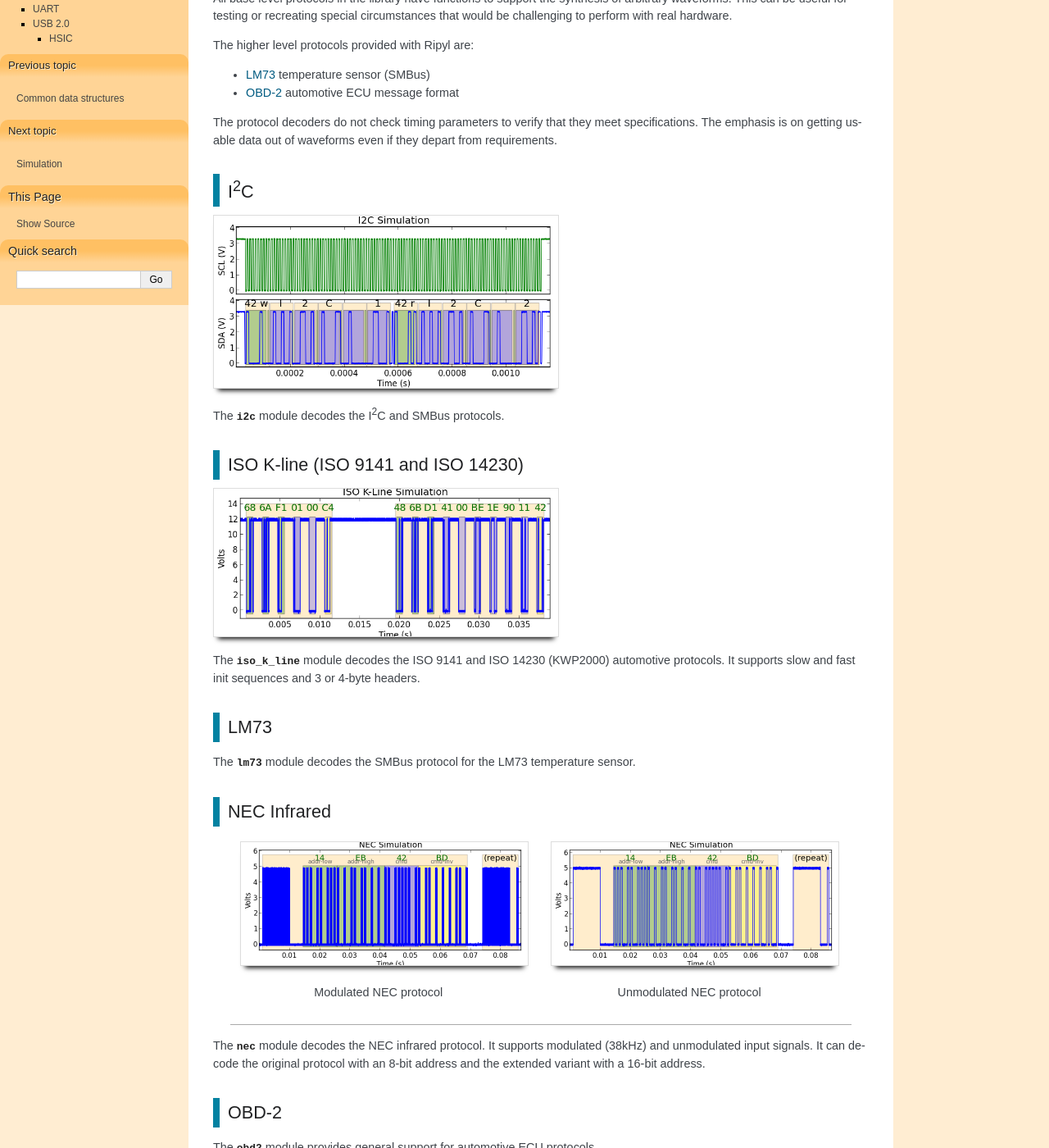
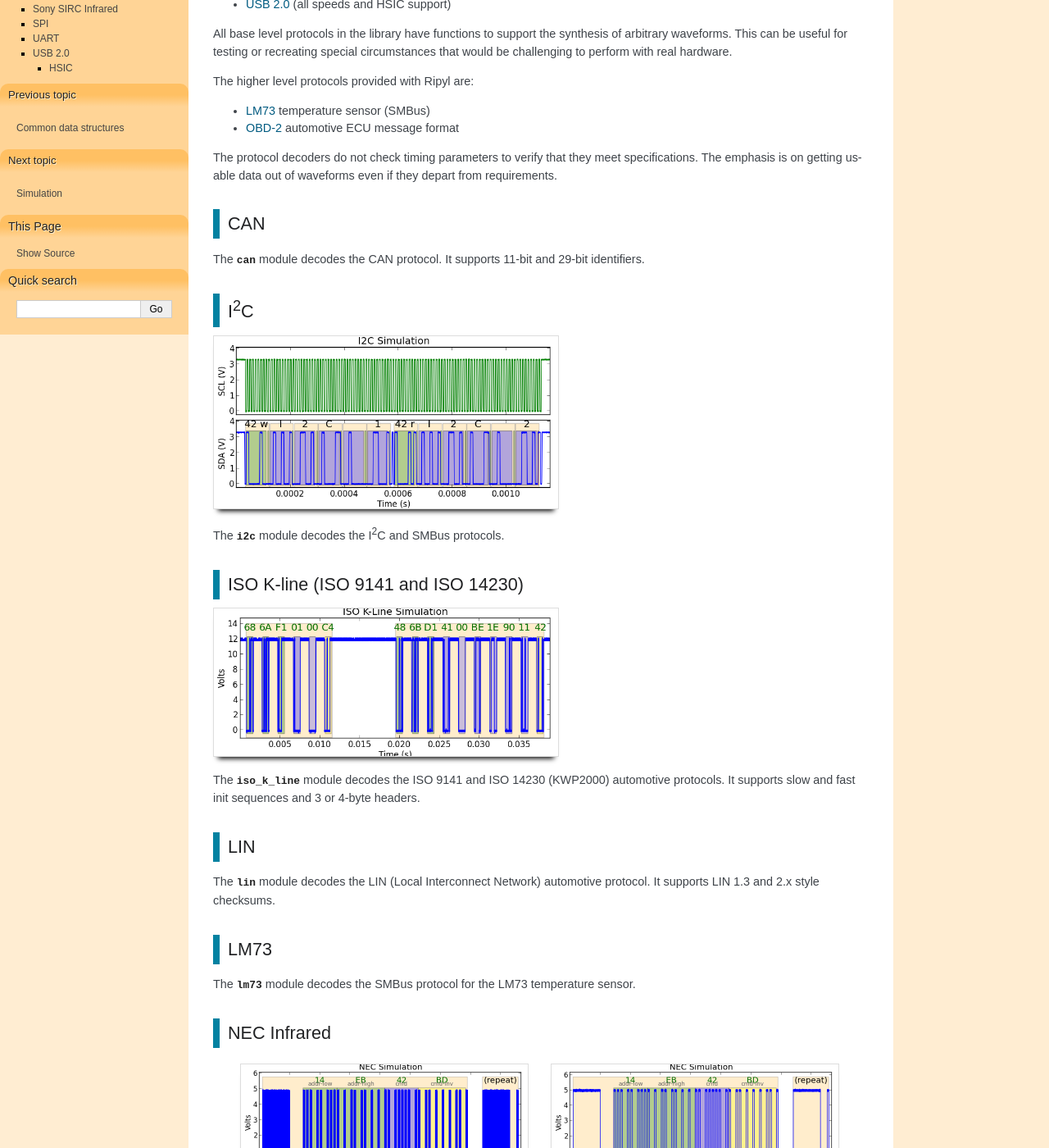
Before and after one commit to kevinpt/ripyl, a Sphinx documentation site: the page built from doc/rst/protocols.rst, in a window 1280 px wide and 1400 px high, scrolled down 447 px. Shown: the whole window at 82% size. Built offline with Sphinx 7.4.7, drawn with Linux system fonts in a browser that asks for light colours.

Commit message:
Update documentation

```diff
--- a/doc/index.rst
+++ b/doc/index.rst
@@ -28,6 +28,7 @@
         :ref:`HSIC <hsic>` :ref:`I2C <i2c>` :ref:`ISO 9141 <kline>` :ref:`ISO 14230 <kline>`
         :ref:`PS/2 <ps2>`  :ref:`SPI <spi>` :ref:`UART <uart>`      :ref:`USB 2.0 <usb>`
         :ref:`RC5 <rc5>`   :ref:`RC6 <rc6>` :ref:`NEC <nec>`        :ref:`SIRC <sirc>`
+        :ref:`CAN <can>`   :ref:`LIN <lin>`
         ================== ================ ======================= ========================
     * Protocol simulation
     * Annotated plotting
--- a/doc/rst/protocols.rst
+++ b/doc/rst/protocols.rst
@@ -6,8 +6,10 @@
 
 The base protocols provided with Ripyl are the following:
 
+* :ref:`CAN <can>`
 * :ref:`I2C <i2c>` (also handles SMBus)
 * :ref:`ISO K-line <kline>` (ISO 9141 and ISO 14230 automotive protocols)
+* :ref:`LIN <lin>`
 * :ref:`NEC <nec>`
 * :ref:`PS/2 <ps2>`
 * :ref:`RC5 <rc5>`
@@ -26,6 +28,14 @@
 * :ref:`OBD-2 <obd2>` automotive ECU message format
 
 The protocol decoders do not check timing parameters to verify that they meet specifications. The emphasis is on getting usable data out of waveforms even if they depart from requirements.
+
+
+.. _can:
+
+CAN
+---
+
+The :mod:`can <.protocol.can>` module decodes the CAN protocol. It supports 11-bit and 29-bit identifiers.
 
 .. _i2c:
 
@@ -46,6 +56,15 @@
     :scale: 60%
 
 The :mod:`iso_k_line <.protocol.iso_k_line>` module decodes the ISO 9141 and ISO 14230 (KWP2000) automotive protocols. It supports slow and fast init sequences and 3 or 4-byte headers.
+
+
+.. _lin:
+
+LIN
+---
+
+The :mod:`lin <.protocol.lin>` module decodes the LIN (Local Interconnect Network) automotive protocol. It supports LIN 1.3 and 2.x style checksums.
+
 
 .. _lm73:
 
```
Also changed, not shown: 2 other files.
